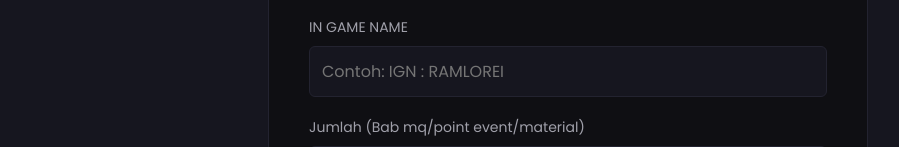
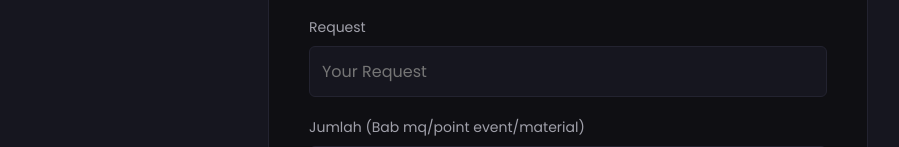
Before and after one commit to ENCODE-0/ramlorei-toram-online, a plain HTML site: page index.html in a window 1280 px wide. Shown: the part 2348-2495 px from the top of the page, without its empty margins (72-971 px from the left). Drawn offline with Linux system fonts and the light colour scheme.

Commit message:
Update index.html
update

```diff
--- a/index.html
+++ b/index.html
@@ -109,8 +109,8 @@
                 <input type="text" id="gameSelect" readonly placeholder="Pilih paket joki dari layanan di atas">
             </div>
             <div class="form-group">
-                <label for="userId">IN GAME NAME</label>
-                <input type="text" id="userId" required placeholder="Contoh: IGN : RAMLOREI">
+                <label for="userId">Request</label>
+                <input type="text" id="userId" required placeholder="Your Request">
             </div>
             <div class="form-group">
                 <label for="qty">Jumlah (Bab mq/point event/material)</label>
```
